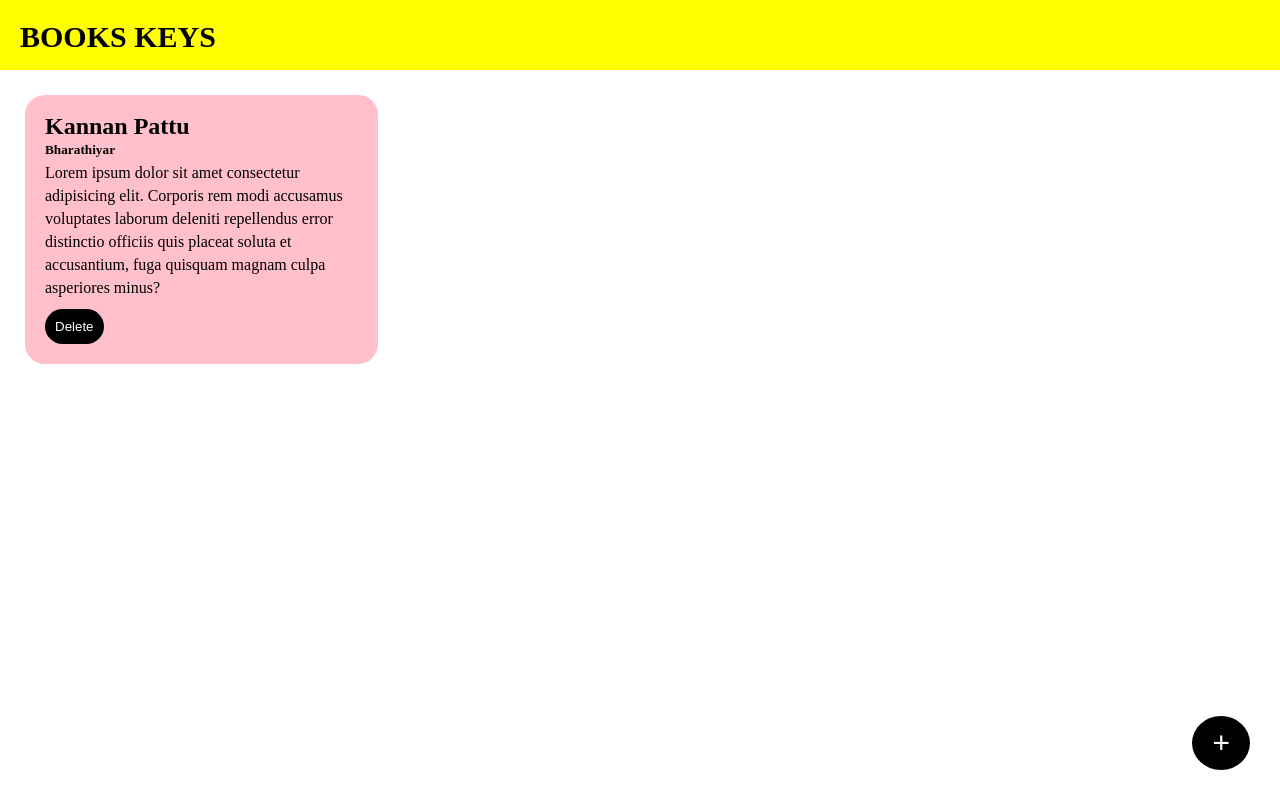
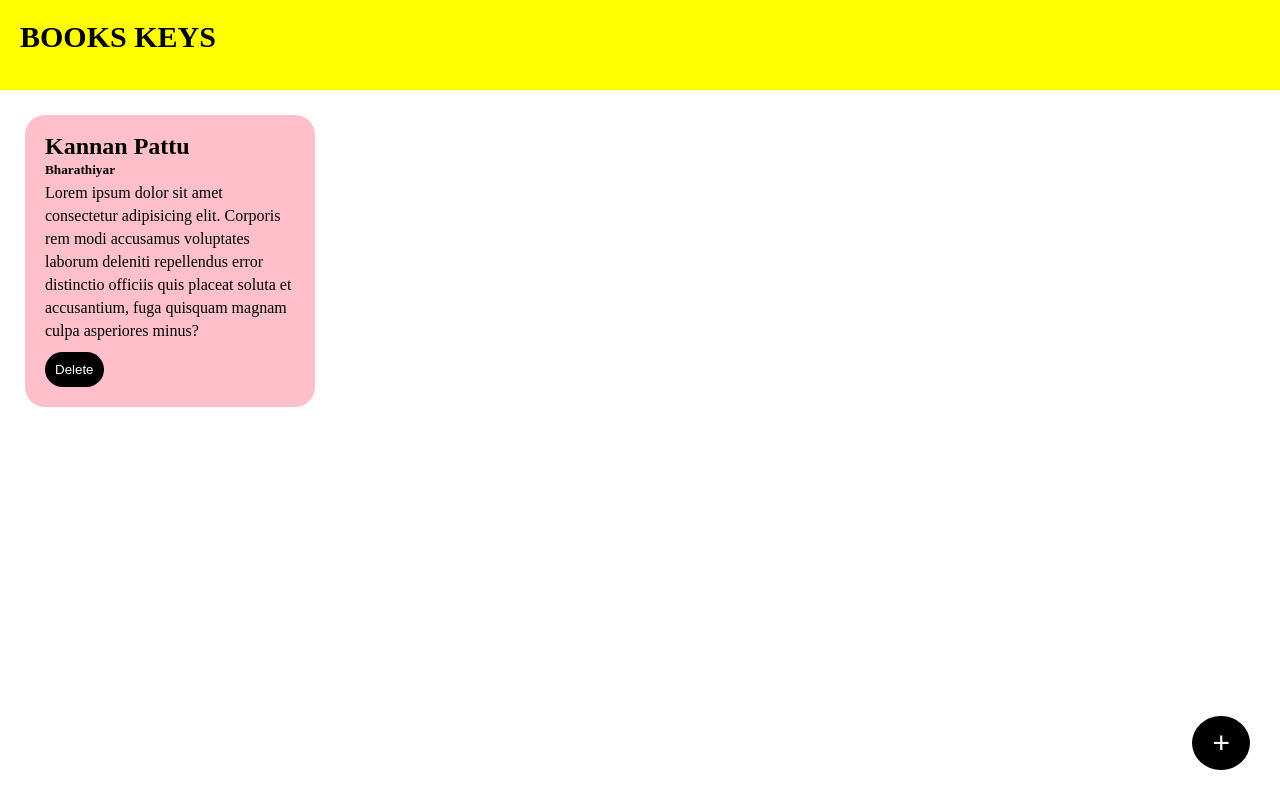
Before and after one commit to Vignesh-zoro/BooksKey, a plain HTML site: page index.html in a window 1280 px wide. Drawn offline with Linux system fonts and the light colour scheme.

Commit message:
Update style.css

```diff
--- a/style.css
+++ b/style.css
@@ -8,7 +8,7 @@ nav
 {
     background-color: yellow;
     width: 100%;
-    height: 70px;
+    height: 90px;
     display: flex;
     justify-content: space-between;
 }
@@ -42,7 +42,7 @@ nav
     background-color: pink;
     padding: 20px;
     margin: 10px;
-    width: 25%;
+    width: 250px;
     line-height: 23px;
     border-radius: 20px;
     display: inline-block;
```
